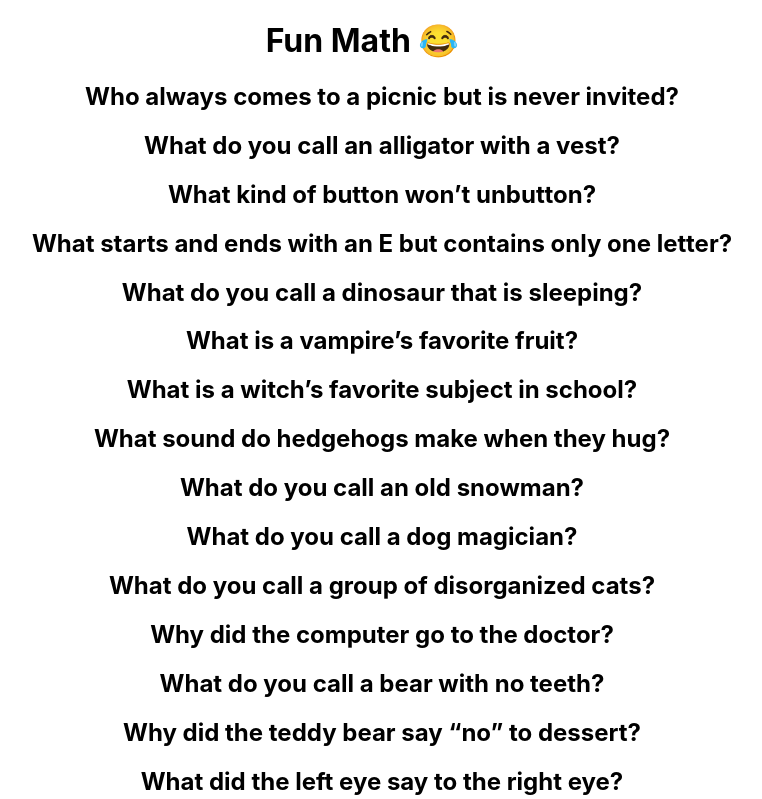
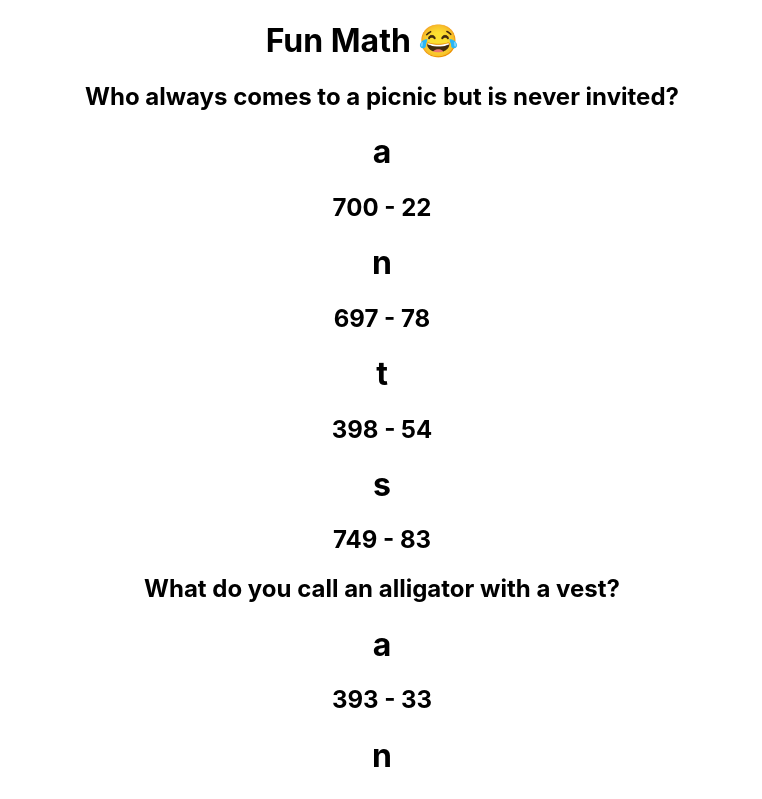
Before and after one commit to shnatya/math-fun-project, a React (Create React App) app: page / in a window 1280 px wide. Shown: the top 799 px of the page, without its empty margins (278-1040 px from the left). Built offline with nearby package versions, Linux system fonts and the light colour scheme; data requests are answered from the project's data file.

Commit message:
Work on math equation

```diff
--- a/src/LetterCard.js
+++ b/src/LetterCard.js
@@ -3,7 +3,8 @@ import React from "react";
 function LetterCard({letter}) {
     return (
         <div>
-
+            <h1>{letter}</h1>
+            <h2>{Math.floor(Math.random()*1000)} - {Math.floor(Math.random()*100)}</h2>
         </div>
     )
 }
```
